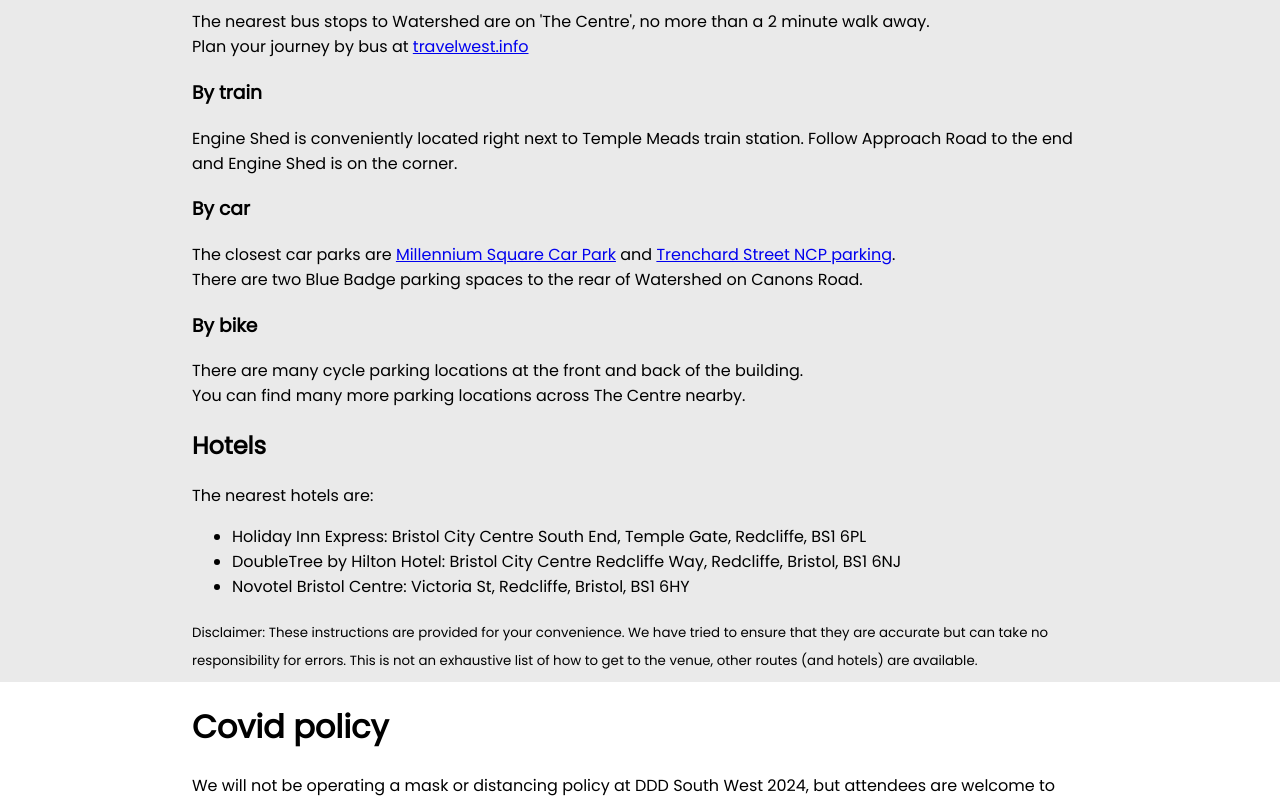
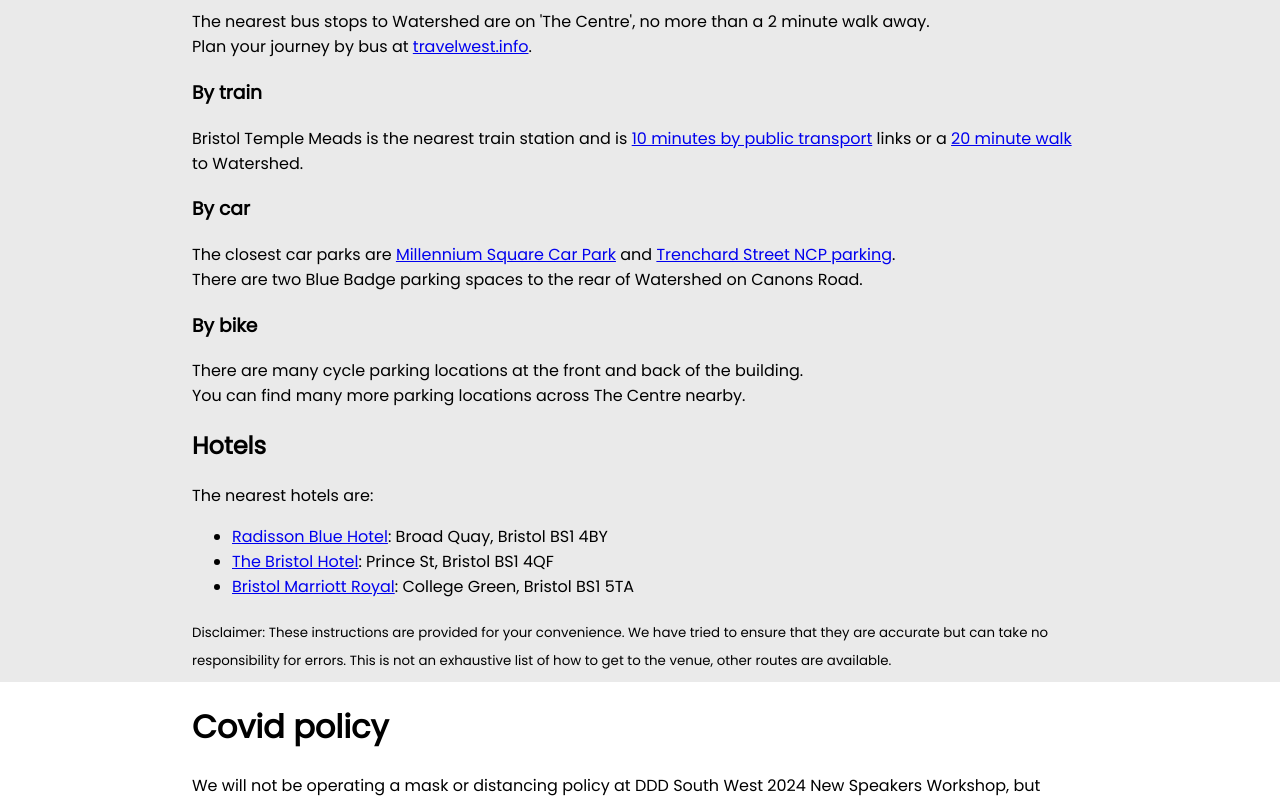
Before and after one commit to dddsw/dddsw-web, a SvelteKit app: page /new-speakers-workshop in a window 1280 px wide. Shown: the part 1120-1920 px from the top of the page. Built offline with nearby package versions, Linux system fonts and the light colour scheme.

Commit message:
Finish direction instructions

```diff
--- a/src/routes/new-speakers-workshop/+page.svelte
+++ b/src/routes/new-speakers-workshop/+page.svelte
@@ -27,13 +27,14 @@
         <h3>By bus</h3>
         <p>
             The nearest bus stops to Watershed are on 'The Centre', no more than a 2 minute walk away.<br/>
-            Plan your journey by bus at <a href="https://journeyplanner.travelwest.info/" target="_blank">travelwest.info</a>
+            Plan your journey by bus at <a href="https://journeyplanner.travelwest.info/" target="_blank">travelwest.info</a>.
         </p>
 
 		<h3>By train</h3>
 		<p>
-			Engine Shed is conveniently located right next to Temple Meads train station. Follow Approach
-			Road to the end and Engine Shed is on the corner.
+			Bristol Temple Meads is the nearest train station and is
+            <a href="https://maps.app.goo.gl/S24zEgWSAtxChJtA9" target="_blank">10 minutes by public transport</a> links or a
+            <a href="https://maps.app.goo.gl/mkTZJavUbFUrynvZ8" target="_blank">20 minute walk</a> to Watershed.
 		</p>
 
 		<h3>By car</h3>
@@ -49,20 +50,18 @@
             You can find many more parking locations across The Centre nearby.
         </p>
 
-		<h2>Hotels</h2>
+        <h2>Hotels</h2>
 		<p>The nearest hotels are:</p>
 		<ul>
-			<li>Holiday Inn Express: Bristol City Centre South End, Temple Gate, Redcliffe, BS1 6PL</li>
-			<li>
-				DoubleTree by Hilton Hotel: Bristol City Centre Redcliffe Way, Redcliffe, Bristol, BS1 6NJ
-			</li>
-			<li>Novotel Bristol Centre: Victoria St, Redcliffe, Bristol, BS1 6HY</li>
+			<li><a href="https://www.radissonhotels.com/en-us/hotels/radisson-blu-bristol" target="_blank">Radisson Blue Hotel</a>: Broad Quay, Bristol BS1 4BY</li>
+			<li><a href="https://www.doylecollection.com/hotels/the-bristol-hotel" target="_blank">The Bristol Hotel</a>: Prince St, Bristol BS1 4QF</li>
+			<li><a href="https://www.marriott.com/en-us/hotels/brsry-bristol-marriott-royal-hotel/overview" target="_blank">Bristol Marriott Royal</a>: College Green, Bristol BS1 5TA</li>
 		</ul>
 
 		<sub
 			>Disclaimer: These instructions are provided for your convenience. We have tried to ensure
 			that they are accurate but can take no responsibility for errors. This is not an exhaustive
-			list of how to get to the venue, other routes (and hotels) are available.</sub
+			list of how to get to the venue, other routes are available.</sub
 		>
 	</div>
 </div>
@@ -71,7 +70,7 @@
 	<div class="section">
 		<h1>Covid policy</h1>
 		<p>
-			We will not be operating a mask or distancing policy at DDD South West 2024, but attendees are
+			We will not be operating a mask or distancing policy at DDD South West 2024 New Speakers Workshop, but attendees are
 			welcome to wear a mask if desired. Please respect others who choose to wear masks as they may
 			be vulnerable. Hand sanitiser will be available around the venue.
 		</p>
```
